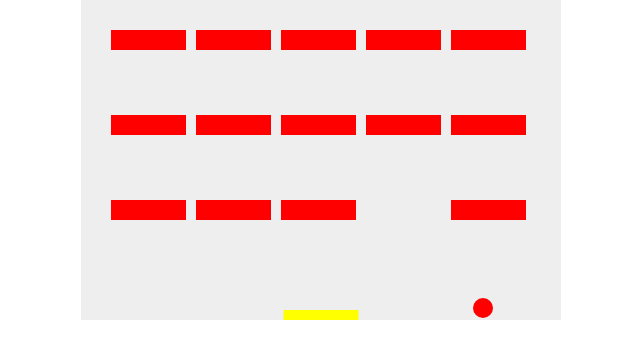
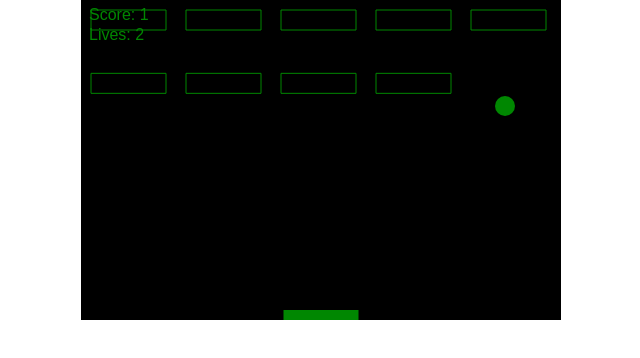
Before and after one commit to daneelzam/breakout, a website: page index.html in a window 1280 px wide. Shown: the whole page, without its empty margins (319-959 px from the left). Drawn offline with Linux system fonts and the light colour scheme.

Commit message:
finish release

```diff
--- a/index.js
+++ b/index.js
@@ -5,7 +5,7 @@ let dx = 2;// при каждой отрисовке смещается по Х
 let dy = -2;// при каждой отрисовке смещается по Y на dy
 let x = canvas.width / 2;// начальная координата центра шарика (посередине в ширину)
 let y = canvas.height - 30;// начальная координата центра шарика (на 30 пикселей выше нижнего края)
-let color = 'red';// цвет шарика
+const color = '#008701';// цвет шарика
 const ballRadius = 10; // радиус шарика
 const paddleHeight = 10; // высота ракетки
 const paddleWidth = 75; // ширина ракетки
@@ -13,15 +13,18 @@ let paddleX = (canvas.width - paddleWidth) / 2; // начальная позиц
 // ширина холста минус ширина ракетки деленная на два
 let rightPressed = false;// ракетка движется вправо (ложь)
 let leftPressed = false;// ракетка движется влево (ложь)
-const brickRowCount = 3;
-const brickColumnCount = 5;
-const brickWidth = 75;
-const brickHeight = 20;
-const brickPadding = 10;
-const brickOffsetTop = 30;
-const brickOffsetLeft = 30;
-const bricks = [];
+const brickRowCount = 2;// количество строк с блоками
+const brickColumnCount = 5;// количество столбцов с блоками
+const brickWidth = 75;// ширина блока
+const brickHeight = 20;// высота блока
+const brickPadding = 20;// отступ от блока
+const brickOffsetTop = 10;// отступ сверху
+const brickOffsetLeft = 10;// отступ слева
+const bricks = [];// массив блоков
+let score = 0;
+let lives = 3;
 
+// наполянем массив блоков блоками
 for (let i = 0; i < brickColumnCount; i += 1) {
   bricks[i] = [];
   for (let j = 0; j < brickRowCount; j += 1) {
@@ -34,13 +37,13 @@ function drawBricks() {
     for (let j = 0; j < brickRowCount; j += 1) {
       if (bricks[i][j].status === 1) {
         const brickX = (i * (brickWidth + brickPadding)) + brickOffsetLeft;
-        const brickY = (j * (brickWidth + brickPadding)) + brickOffsetTop;
+        const brickY = ((j / 1.5) * (brickWidth + brickPadding)) + brickOffsetTop;
         bricks[i][j].x = brickX;
         bricks[i][j].y = brickY;
         ctx.beginPath();
         ctx.rect(brickX, brickY, brickWidth, brickHeight);
-        ctx.fillStyle = 'red';
-        ctx.fill();
+        ctx.strokeStyle = color;
+        ctx.stroke();
         ctx.closePath();
       }
     }
@@ -60,7 +63,7 @@ function drawBall() {
 function drawPaddle() {
   ctx.beginPath();
   ctx.rect(paddleX, canvas.height - paddleHeight, paddleWidth, paddleHeight);
-  ctx.fillStyle = 'yellow';
+  ctx.fillStyle = color;
   ctx.fill();
   ctx.closePath();
 }
@@ -85,6 +88,13 @@ function keyUpHandler(e) {
   }
 }
 
+function mouseMoveHandler(e) {
+  const relativeX = e.clientX - canvas.offsetLeft;
+  if (relativeX > 0 && relativeX < canvas.width) {
+    paddleX = relativeX - paddleWidth / 2;
+  }
+}
+
 // функция, которая проверяет столкновение с блоками
 function collisionDetection() {
   for (let i = 0; i < brickColumnCount; i += 1) {
@@ -99,9 +109,27 @@ function collisionDetection() {
       ) {
         dy = -dy;
         current.status = 0;
+        score += 1;
+        if (score === brickRowCount * brickColumnCount) {
+          alert('YOU WIN, CONGRATULATIONS!');
+          document.location.reload();
+        }
       }
     }
   }
+}
+
+// функция, которая рисует количество очков
+function drowScore() {
+  ctx.font = '16px Arial';
+  ctx.fillStyle = color;
+  ctx.fillText(`Score: ${score}`, 8, 20);
+}
+// функция, которая рисует количество жизней
+function drowLives() {
+  ctx.font = '16px Arial';
+  ctx.fillStyle = color;
+  ctx.fillText(`Lives: ${lives}`, 8, 40);
 }
 
 // функция рендерит игру
@@ -112,6 +140,10 @@ function draw() {
   drawBricks();
   // рисуем шарик
   drawBall();
+  // рисуем жизни
+  drowLives();
+  // рисуем счет
+  drowScore();
   // рисуем ракетку
   drawPaddle();
   // проверяем столкновение с кирпичами
@@ -122,11 +154,9 @@ function draw() {
   // проверяем, чтобы шарик не столкнулся с краем
   // если столкнулся, то меняем цвет и направление
   if (x + dx > canvas.width - ballRadius || x + dx < ballRadius) {
-    color = 'blue';
     dx = -dx;
   }
   if (y + dy < ballRadius) {
-    color = 'green';
     dy = -dy;
   }
   // проверяем столкнулся ли шарик с нижней границей
@@ -134,13 +164,20 @@ function draw() {
     // если столкнулся,проверяем попал ли он в ракетку
     if (x > paddleX && x < paddleX + paddleWidth) {
       // если попал, то меняем направление мячика и увеличиваем скорость игры
-      dy = -dy * 1.2;
+      dy = -dy;
       // иначе останавливаем игру
     } else {
-      alert('GAME OVER');
-      document.location.reload();
-      // eslint-disable-next-line no-use-before-define
-      clearInterval(interval);
+      lives -= 1;
+      if (!lives) {
+        alert('GAME OVER');
+        document.location.reload();
+      } else {
+        x = canvas.width / 2;
+        y = canvas.height - 30;
+        dx = 2;
+        dy = -2;
+        paddleX = (canvas.width - paddleWidth) / 2;
+      }
     }
   }
   // проверяем нажата ли клавиша стрелочка влево или вправо
@@ -150,8 +187,10 @@ function draw() {
   } else if (leftPressed && paddleX > 0) {
     paddleX -= 3;
   }
+  requestAnimationFrame(draw);
 }
 
 document.addEventListener('keydown', keyDownHandler, false);
 document.addEventListener('keyup', keyUpHandler, false);
-const interval = setInterval(draw, 10);
+document.addEventListener('mousemove', mouseMoveHandler, false);
+draw();
--- a/style.css
+++ b/style.css
@@ -4,7 +4,7 @@
 }
 
 canvas {
-    background: #eee;
+    background: rgb(0, 0, 0);
     display: block;
     margin: 0 auto;
 }
```
